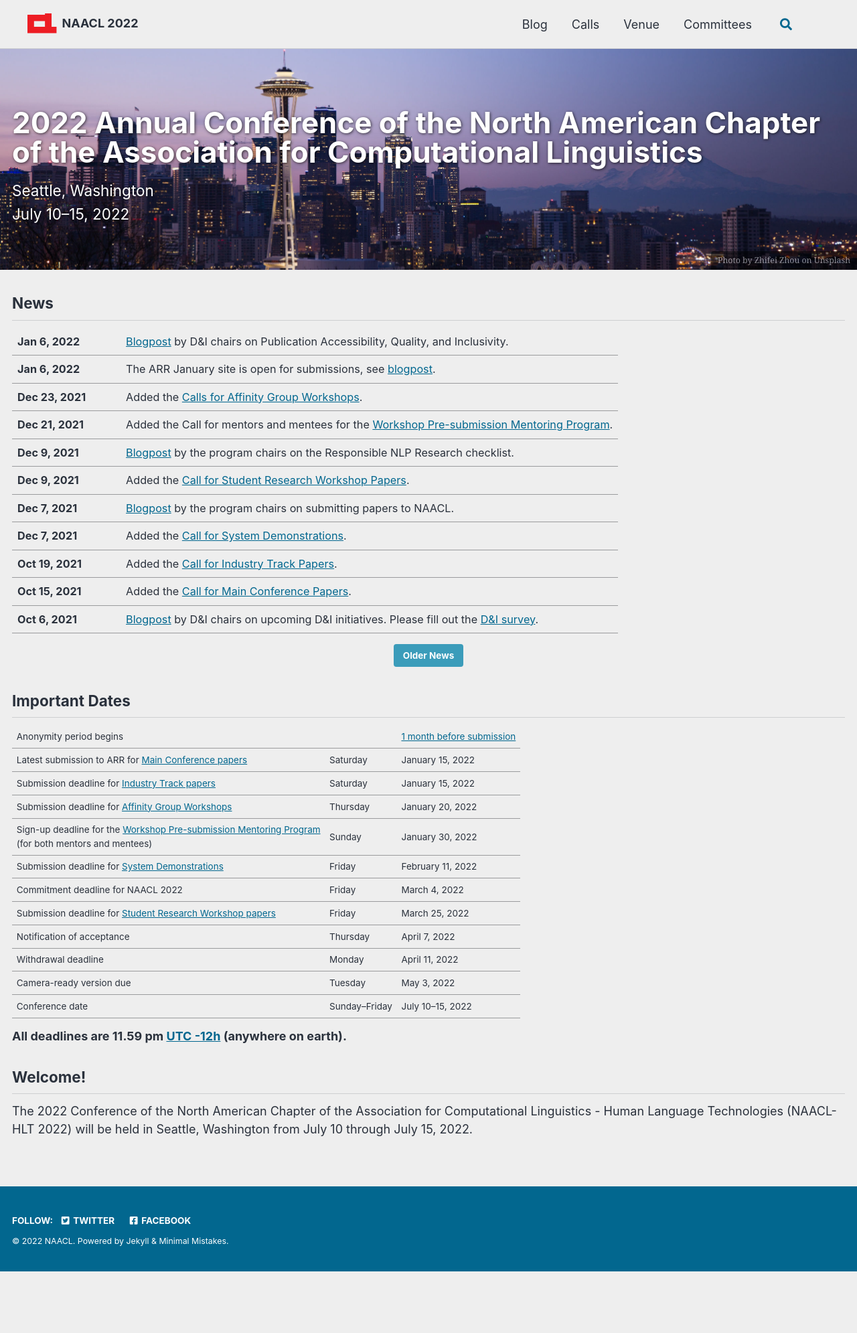
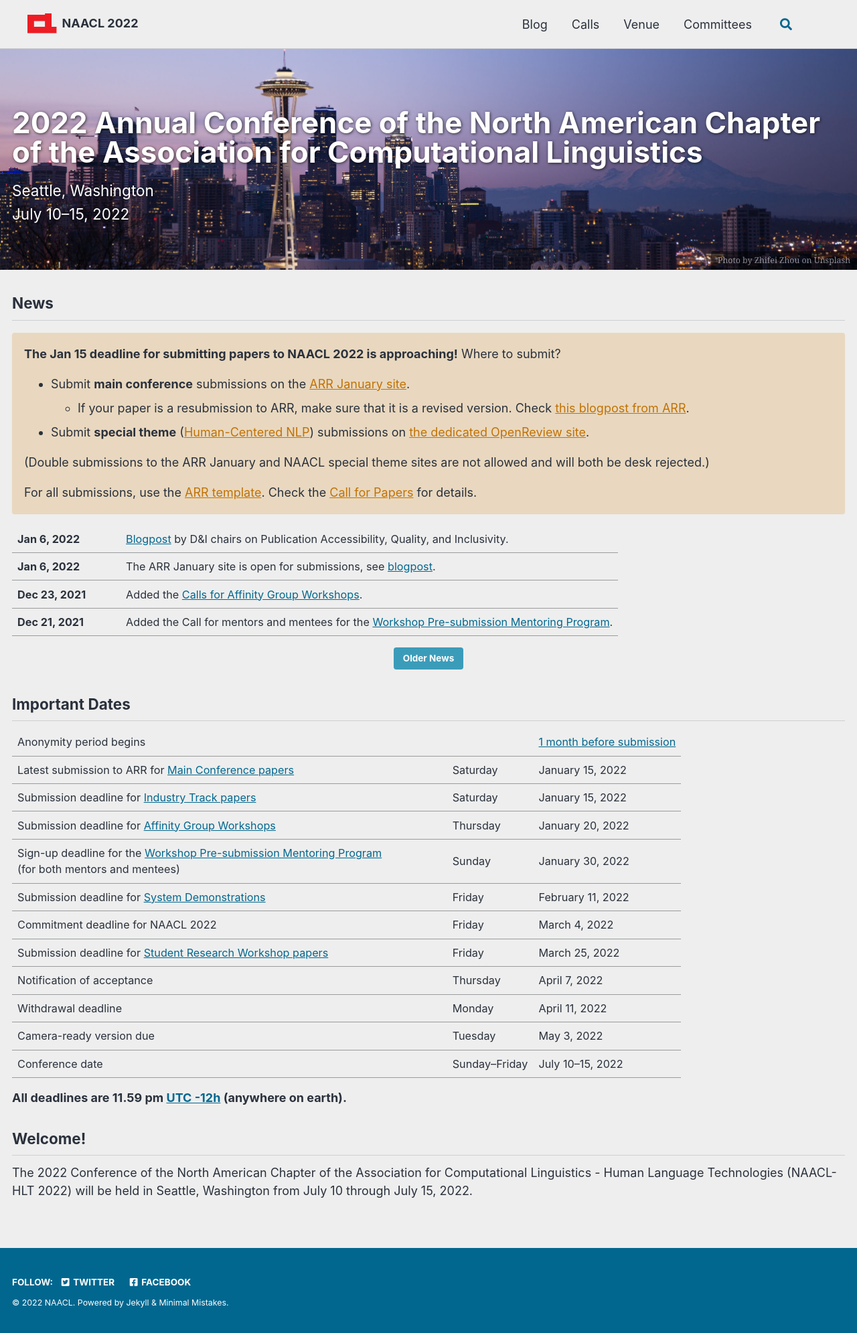
Before and after one commit to naacl-org/naacl-2022-website, a Jekyll site: the page built from _pages/home.md, in a window 1280 px wide. Shown: the whole page at 67% size. Built offline with Jekyll 4.4.1, drawn with Linux system fonts in a browser that asks for light colours; cached includes are drawn as plain includes; comment, search, counter and statistics services are not loaded; before the commit the page ends 1899 px from its top, so only the background shows below that.

Commit message:
Added notice about submission to front page

```diff
--- a/_pages/home.md
+++ b/_pages/home.md
@@ -16,17 +16,22 @@ secondary_excerpt: "July 10--15, 2022"
 
 ## News
 
+<div markdown="1" class="notice--warning">
+**The Jan 15 deadline for submitting papers to NAACL 2022 is approaching!** Where to submit?
+
+* Submit **main conference** submissions on the [ARR January site](https://openreview.net/group?id=aclweb.org/ACL/ARR/2022/January).
+  * If your paper is a resubmission to ARR, make sure that it is a revised version. Check [this blogpost from ARR](https://aclrollingreview.org/resubmissions/).
+* Submit **special theme** ([Human-Centered NLP](https://2022.naacl.org/blog/special-theme/)) submissions on [the dedicated OpenReview site](https://openreview.net/group?id=aclweb.org/NAACL/2022/Conference).
+
+(Double submissions to the ARR January and NAACL special theme sites are not allowed and will both be desk rejected.)
+
+For all submissions, use the [ARR template](https://aclrollingreview.org/cfp#paper-submission-and-templates). Check the [Call for Papers](https://2022.naacl.org/calls/papers/) for details.
+</div>
+
 | Jan 6, 2022 | [Blogpost](/blog/publication-accessibility-quality-inclusivity/) by D&I chairs on Publication Accessibility, Quality, and Inclusivity.
 | Jan 6, 2022 | The ARR January site is open for submissions, see [blogpost](/blog/ARR-open-for-submissions/).
 | Dec 23, 2021 | Added the [Calls for Affinity Group Workshops](/calls/affinity-workshops/).
 | Dec 21, 2021 | Added the Call for mentors and mentees for the [Workshop Pre-submission Mentoring Program](/calls/workshop-mentoring/).
-| Dec 9, 2021 | [Blogpost](/blog/responsible-nlp-research-checklist/) by the program chairs on the Responsible NLP Research checklist.
-| Dec 9, 2021 | Added the [Call for Student Research Workshop Papers](/calls/srw/).
-| Dec 7, 2021 | [Blogpost](/blog/submissions/) by the program chairs on submitting papers to NAACL.
-| Dec 7, 2021 | Added the [Call for System Demonstrations](/calls/demos/).
-| Oct 19, 2021 | Added the [Call for Industry Track Papers](/calls/industry/).
-| Oct 15, 2021 | Added the [Call for Main Conference Papers](/calls/papers/).
-| Oct 6, 2021 | [Blogpost](/blog/diversity-intro/) by D&I chairs on upcoming D&I initiatives. Please fill out the [D&I survey](https://forms.office.com/r/XUxP8XSN5N).
 {: .news-table}
 <!-- Note: When this table is too full, move some to the archive page. -->
 
@@ -53,6 +58,7 @@ secondary_excerpt: "July 10--15, 2022"
 | Withdrawal deadline | Monday | April 11, 2022 |
 | Camera-ready version due | Tuesday | May 3, 2022 |
 | Conference date | Sunday--Friday | July 10--15, 2022 |
+{: .dates-table}
 
 <b>All deadlines are 11.59 pm <a target="_blank" href="https://www.timeanddate.com/time/zone/timezone/utc-12">UTC -12h</a> (anywhere on earth).</b>
 
--- a/_sass/minimal-mistakes/_notices.scss
+++ b/_sass/minimal-mistakes/_notices.scss
@@ -15,7 +15,7 @@
   padding: 1em;
   color: $text-color;
   font-family: $global-font-family;
-  font-size: $type-size-6 !important;
+  font-size: $type-size-5 !important;
   text-indent: initial; /* override*/
   background-color: mix($background-color, $notice-color, $notice-background-mix);
   border-radius: $border-radius;
```
Also changed, not shown: _pages/archive.md (+7 -0 lines).
